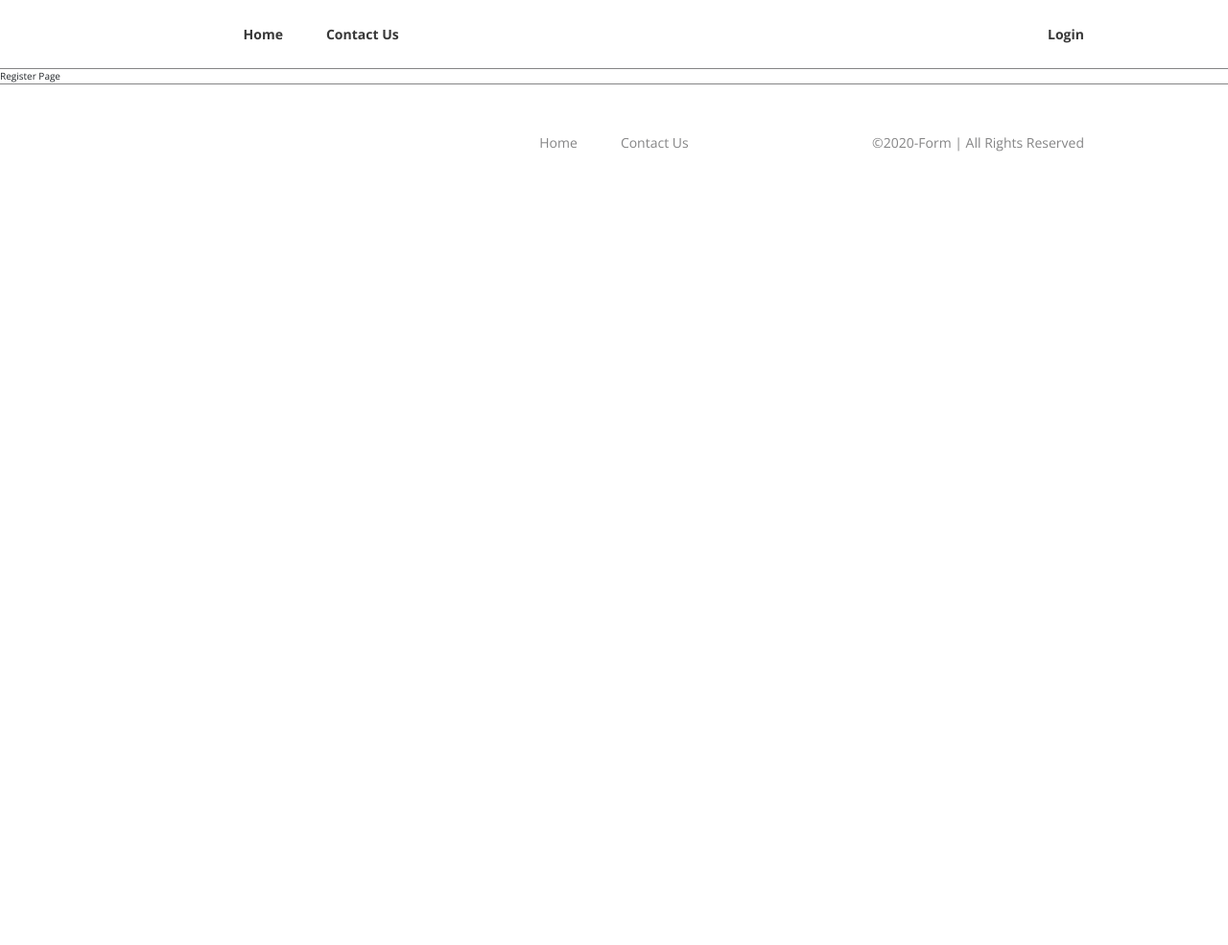
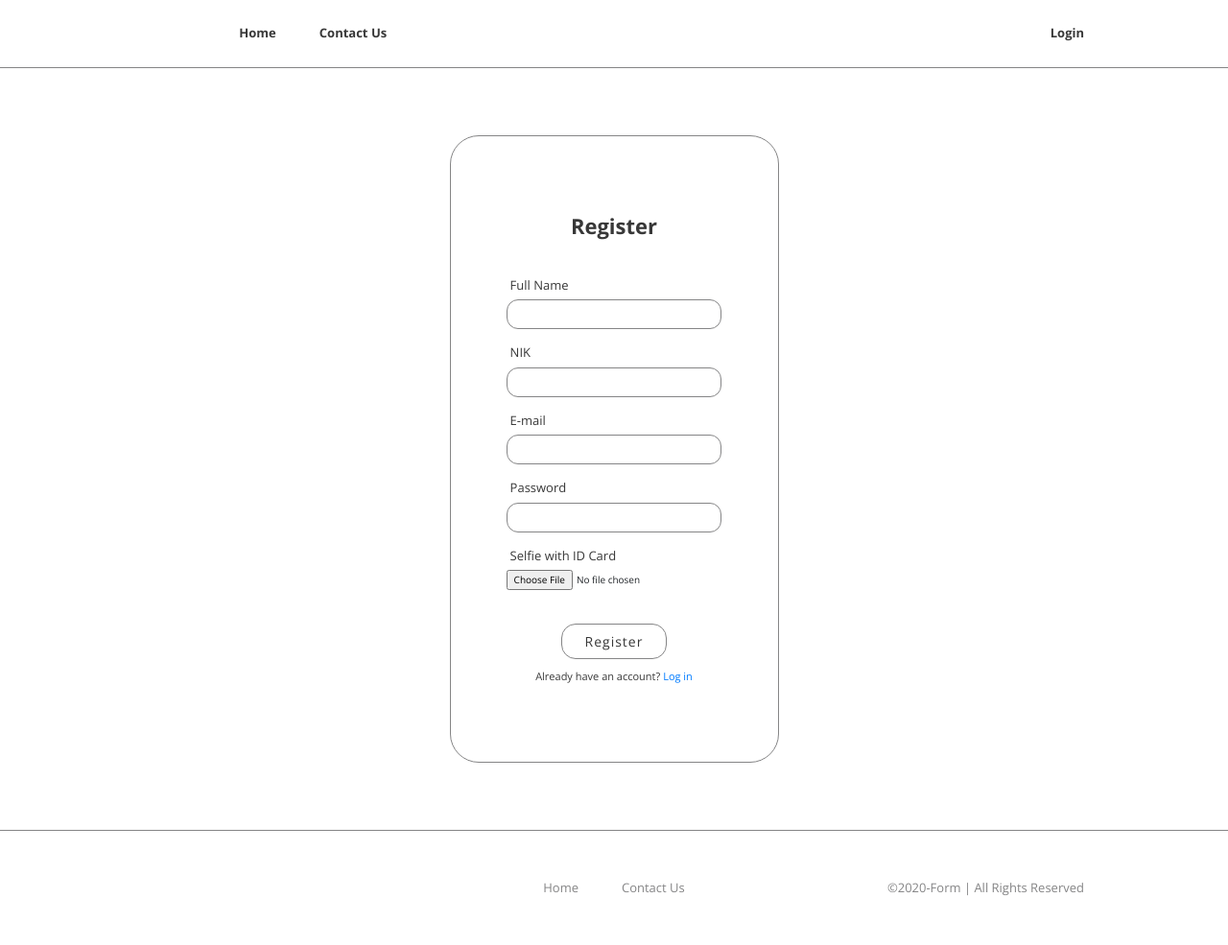
Before and after one commit to marftabucks/myvacc-web, a Laravel app: page /register in a window 1280 px wide. Shown: the whole page at 96% size. Before the commit the page ends 158 px from the top, so only its background shows below. Run offline with Laravel 8, Linux system fonts and the light colour scheme.

Commit message:
Add and style login - register page

```diff
--- a/public/css/main.css
+++ b/public/css/main.css
@@ -1,11 +1,10 @@
-.cta {
+.cta,
+.input {
   font-family: "Open Sans", sans-serif;
   display: inline-block;
-  height: -webkit-max-content;
-  height: -moz-max-content;
-  height: max-content;
   letter-spacing: 1px;
   line-height: normal !important;
+  font-size: 1.4rem;
   -webkit-appearance: none;
 }
 
@@ -50,17 +49,17 @@ h3 {
 
 .text-bold {
   font-weight: 700;
-  font-size: 1.4rem;
+  font-size: 1.3rem;
 }
 
 .text-regular {
   font-weight: 400;
-  font-size: 1.4rem;
+  font-size: 1.3rem;
 }
 
 .text-small {
   font-weight: 400;
-  font-size: 1.2rem;
+  font-size: 1.1rem;
 }
 
 .text-black {
@@ -69,6 +68,10 @@ h3 {
 
 .text-grey {
   color: #858586;
+}
+
+.width-50 {
+  width: 50% !important;
 }
 
 .width-40 {
@@ -80,23 +83,27 @@ h3 {
 }
 
 .margin-bottom-xs {
-  margin-bottom: 1rem;
+  margin-bottom: 1rem !important;
 }
 
 .margin-bottom-s {
-  margin-bottom: 1.5rem;
+  margin-bottom: 1.5rem !important;
 }
 
 .margin-bottom-m {
-  margin-bottom: 2.5rem;
+  margin-bottom: 2.5rem !important;
 }
 
 .margin-bottom-l {
-  margin-bottom: 4rem;
+  margin-bottom: 4rem !important;
 }
 
 .margin-bottom-xl {
-  margin-bottom: 5.5rem;
+  margin-bottom: 5.5rem !important;
+}
+
+.text-center {
+  text-align: center !important;
 }
 
 .link:link,
@@ -249,6 +256,67 @@ h3 {
   text-align: center;
 }
 
+.container {
+  padding: 8rem 3rem;
+  border: 1px solid #858586;
+  display: flex;
+  flex-direction: column;
+  align-items: center;
+  justify-content: center;
+}
+
+.container--m {
+  width: 35%;
+  border-radius: 3rem;
+}
+
+.input {
+  width: 100%;
+  padding: .5rem 1rem;
+  border: 1px solid #858586;
+  border-radius: 1.2rem;
+}
+
+.input:focus,
+.input:active {
+  outline: none;
+}
+
+input[type=file] {
+  width: 100%;
+}
+
+.form {
+  width: 100%;
+  display: flex;
+  flex-direction: column;
+  justify-content: center;
+  align-items: center;
+}
+
+.form div {
+  margin-bottom: 1.5rem;
+}
+
+.form input[type=submit] {
+  margin-top: 2rem;
+}
+
+.form__input {
+  width: 80%;
+  display: flex;
+  flex-direction: column;
+  justify-content: center;
+  align-items: center;
+}
+
+.form__input > p {
+  width: 100%;
+  text-align: left;
+  margin-bottom: .5rem;
+  margin-left: .8rem;
+}
+
 .header {
   height: -webkit-max-content;
   height: -moz-max-content;
@@ -333,3 +401,8 @@ h3 {
 .home > *:not(:last-child) {
   border-bottom: 1px solid #858586;
 }
+
+.login,
+.register {
+  padding: 7rem 15rem;
+}
--- a/resources/sass/abstracts/_mixins.scss
+++ b/resources/sass/abstracts/_mixins.scss
@@ -2,10 +2,10 @@
 %utility {
     font-family: $font-primary;
     display: inline-block;
-    height: max-content;
 
     letter-spacing: 1px;
     line-height: normal !important;
+    font-size: 1.4rem;
 
     -webkit-appearance: none;
 }
--- a/resources/sass/base/_typography.scss
+++ b/resources/sass/base/_typography.scss
@@ -10,17 +10,17 @@
 
 .text-bold {
     font-weight: 700;
-    font-size: 1.4rem;
+    font-size: 1.3rem;
 }
 
 .text-regular {
     font-weight: 400;
-    font-size: 1.4rem;
+    font-size: 1.3rem;
 }
 
 .text-small {
     font-weight: 400;
-    font-size: 1.2rem;
+    font-size: 1.1rem;
 }
 
 .text-black {
--- a/resources/sass/base/_utilities.scss
+++ b/resources/sass/base/_utilities.scss
@@ -1,3 +1,7 @@
+.width-50 {
+    width: 50% !important;
+}
+
 .width-40 {
     width: 40% !important;
 }
@@ -7,21 +11,25 @@
 }
 
 .margin-bottom-xs {
-    margin-bottom: 1rem;
+    margin-bottom: 1rem !important;
 }
 
 .margin-bottom-s {
-    margin-bottom: 1.5rem;
+    margin-bottom: 1.5rem !important;
 }
 
 .margin-bottom-m {
-    margin-bottom: 2.5rem;
+    margin-bottom: 2.5rem !important;
 }
 
 .margin-bottom-l {
-    margin-bottom: 4rem;
+    margin-bottom: 4rem !important;
 }
 
 .margin-bottom-xl {
-    margin-bottom: 5.5rem;
+    margin-bottom: 5.5rem !important;
 }
+
+.text-center {
+    text-align: center !important;
+}
--- /dev/null
+++ b/resources/sass/components/_container.scss
@@ -0,0 +1,13 @@
+.container {
+    padding: 8rem 3rem;
+    border: 1px solid $color-grey;
+    display: flex;
+    flex-direction: column;
+    align-items: center;
+    justify-content: center;
+
+    &--m {
+        width: 35%;
+        border-radius: 3rem;
+    }
+}
--- /dev/null
+++ b/resources/sass/components/_form.scss
@@ -0,0 +1,30 @@
+.form {
+    width: 100%;
+    display: flex;
+    flex-direction: column;
+    justify-content: center;
+    align-items: center;
+
+    & div {
+        margin-bottom: 1.5rem;
+    }
+
+    & input[type=submit] {
+        margin-top: 2rem;
+    }
+
+    &__input {
+        width: 80%;
+        display: flex;
+        flex-direction: column;
+        justify-content: center;
+        align-items: center;
+
+        & > p {
+            width: 100%;
+            text-align: left;
+            margin-bottom: .5rem;
+            margin-left: .8rem;
+        }
+    }
+}
--- /dev/null
+++ b/resources/sass/components/_input.scss
@@ -0,0 +1,17 @@
+.input {
+    @extend %utility;
+
+    width: 100%;
+    padding: .5rem 1rem;
+    border: 1px solid $color-grey;
+    border-radius: 1.2rem;
+
+    &:focus,
+    &:active {
+        outline: none;
+    }
+}
+
+input[type=file] {
+    width: 100%;
+}
--- a/resources/sass/main.scss
+++ b/resources/sass/main.scss
@@ -9,9 +9,13 @@
 @import 'components/media';
 @import 'components/cta';
 @import 'components/card';
+@import 'components/container';
+@import 'components/input';
+@import 'components/form';
 
 @import 'layouts/header';
 @import 'layouts/footer';
 @import 'layouts/home';
 
 @import 'pages/home';
+@import 'pages/login';
--- /dev/null
+++ b/resources/sass/pages/_login.scss
@@ -0,0 +1,5 @@
+.login,
+.register {
+    padding: 7rem 15rem;
+
+}
--- a/resources/views/register.blade.php
+++ b/resources/views/register.blade.php
@@ -1,5 +1,44 @@
 @extends('layout')
 
+@section('meta-title')
+    MyVacc | Register
+@endsection
+
 @section('content')
-    Register Page
+<div class="login">
+    <div class="container container--m">
+        <h2 class="heading-2 margin-bottom-l">Register</h1>
+
+        <form action="" class="form">
+
+            <div class="form__input">
+                <p class="text-regular">Full Name</p>
+                <input type="text" class="input" name="name">
+            </div>
+
+            <div class="form__input">
+                <p class="text-regular">NIK</p>
+                <input type="text" class="input" name="nik">
+            </div>
+
+            <div class="form__input">
+                <p class="text-regular">E-mail</p>
+                <input type="e-mail" class="input" name="email">
+            </div>
+
+            <div class="form__input">
+                <p class="text-regular">Password</p>
+                <input type="password" class="input" name="password">
+            </div>
+
+            <div class="form__input">
+                <p class="text-regular">Selfie with ID Card</p>
+                <input type="file" name="selfie" id="selfie">
+            </div>
+
+            <input type="submit" value="Register" class="cta cta--white margin-bottom-xs">
+            <p class="text-small">Already have an account? <a href="#" class="link text-small">Log in</a></p>
+        </form>
+    </div>
+</div>
 @stop
```
Also changed, not shown: resources/views/home.blade.php (+4 -3 lines), resources/views/login.blade.php (+26 -2 lines).
